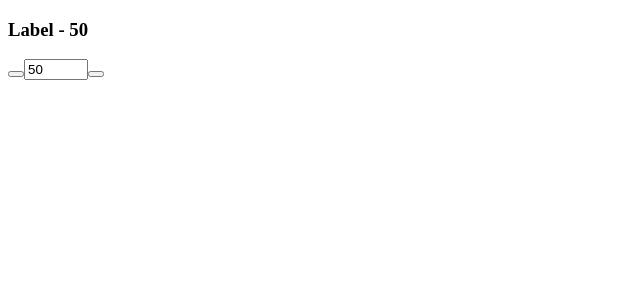
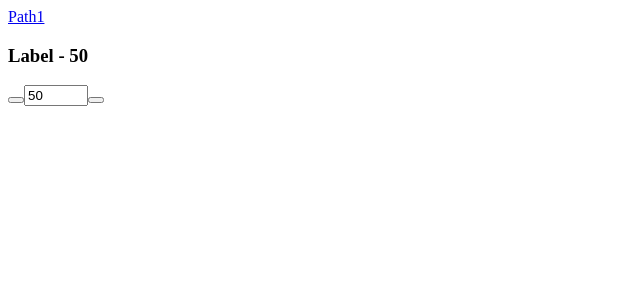
Before and after one commit to anibal-corral/angular-testing, an Angular app: page / in a window 1280 px wide. Shown: the top 300 px of the page, without its empty margins (0-640 px from the left). Built offline with nearby package versions, Linux system fonts and the light colour scheme.

Commit message:
Testing routerlink

```diff
--- a/src/app/app.component.html
+++ b/src/app/app.component.html
@@ -1 +1,5 @@
+<a routerLink="/path1">
+  Path1
+</a>
+
 <router-outlet></router-outlet>
```
Also changed, not shown: 1 other file (tests, documents, lock files or other folders).
